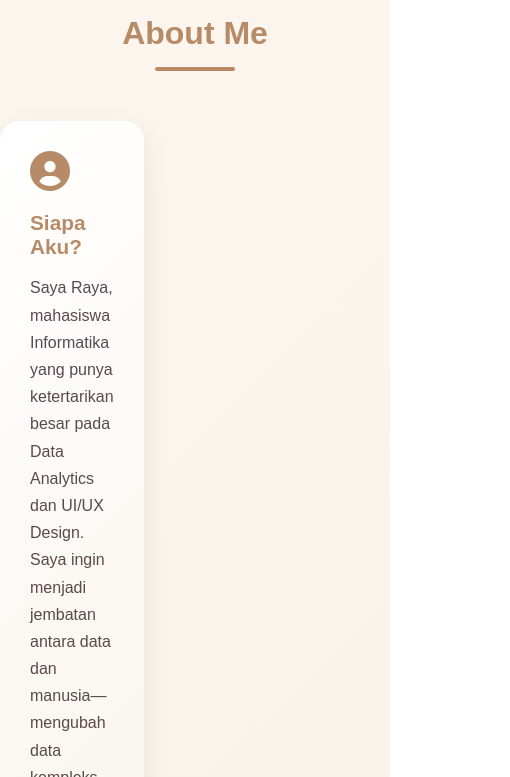
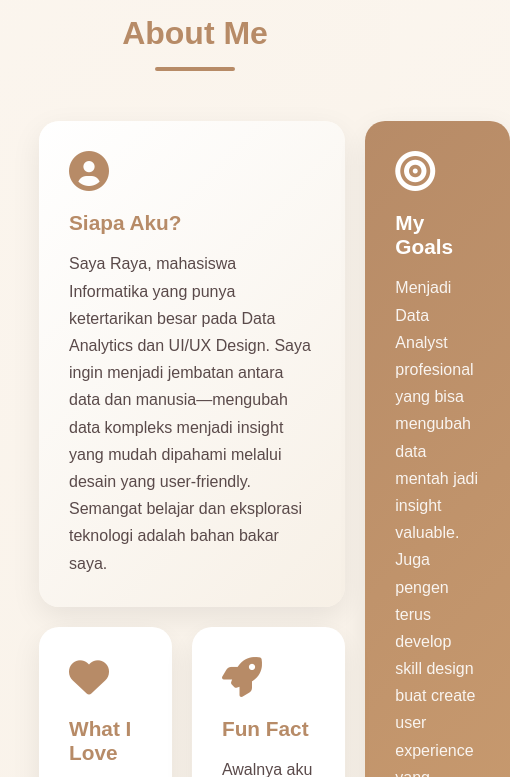
Before and after one commit to rayaastririnzani/portofolio-raya, a plain HTML site: page index.html in a window 390 px wide. Shown: the part 1980-2757 px from the top of the page, 510 px wide, since content can reach past the window. Drawn offline with Linux system fonts and the light colour scheme.

Commit message:
Update styles.css

```diff
--- a/styles.css
+++ b/styles.css
@@ -792,16 +792,13 @@ footer {
     gap: 20px;
     font-size: 0.9rem;
   }
-  .about-container {
-    width: 100%;
-    margin: 10px auto;
-    grid-template-columns: repeat(1, 1fr);
-  }
-  .about-card:nth-child(1),
-  .about-card:nth-child(2) {
-    grid-column: 1;
-    grid-row: auto;
-  }
+.about-container {
+  grid-template-columns: 1fr;
+}
+
+.about-card{
+  grid-column: 1 / -1;
+}
   .skills-container {
     grid-template-columns: repeat(2, 1fr);
   }
```
